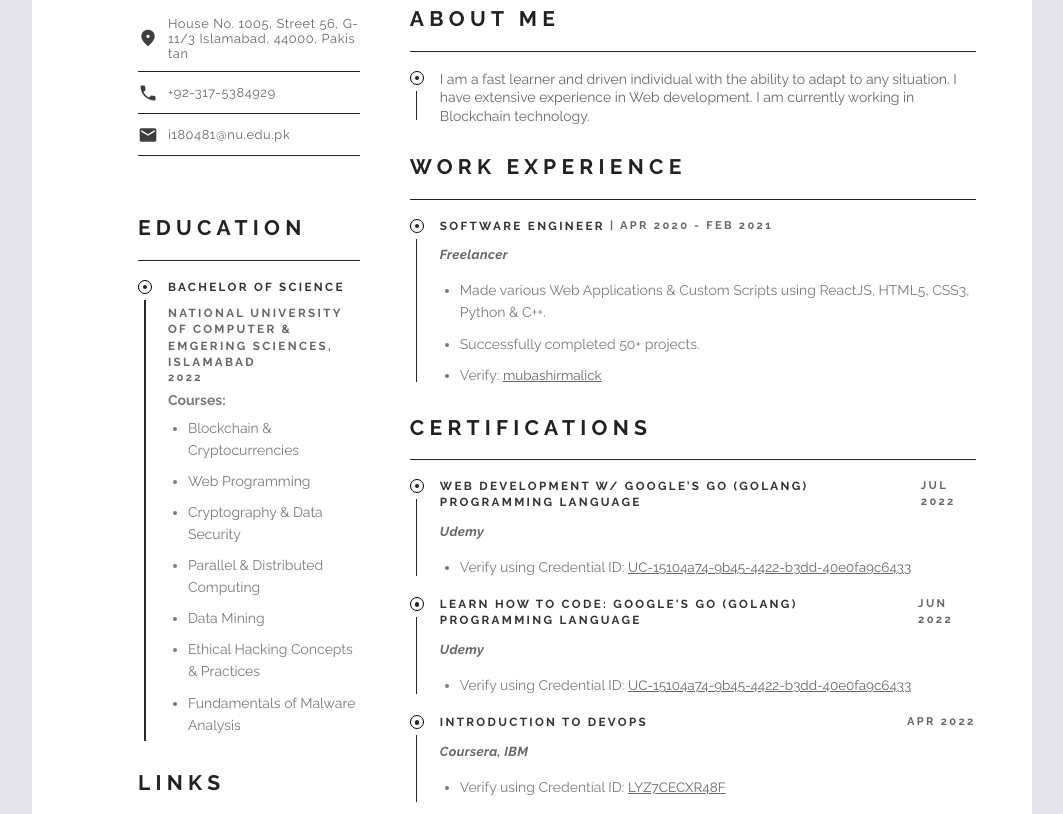
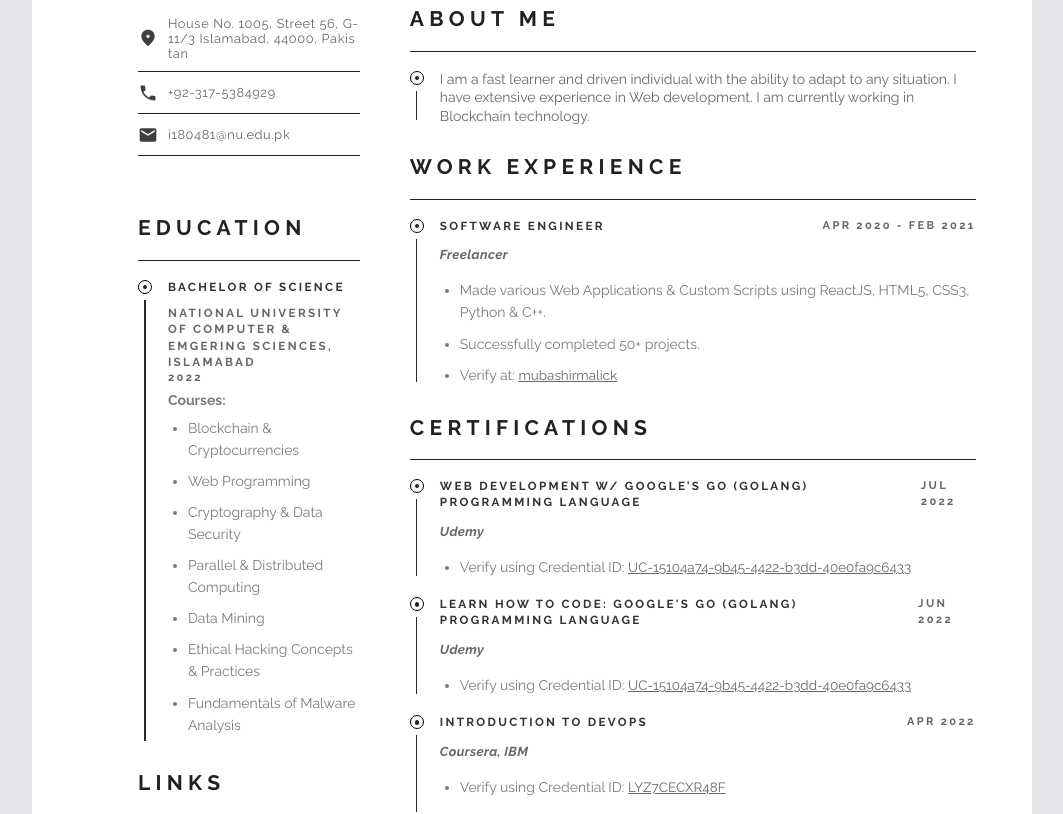
Before and after one commit to RehanMaroof/Resume, a React (Create React App) app: page / in a window 1280 px wide. Shown: the part 340-1154 px from the top of the page, without its empty margins (122-1185 px from the left). Built offline with nearby package versions, Linux system fonts and the light colour scheme; the HTML template or start-up script is replaced by a standard one.

Commit message:
update hardcoded sections to variables

```diff
--- a/src/Resume.js
+++ b/src/Resume.js
@@ -23,7 +23,135 @@ export default function Resume() {
     ]
     const skills = ["Golang", "C++", "Solidity", "PHP", "ReactJS", "Git & GitHub"]
     const interests = ["Dota", "Cricket", "Web3"]
+    const summary = "I am a fast learner and driven individual with the ability to adapt to any situation. I have extensive experience in Web development. I am currently working in Blockchain technology."// About me
+    const workExperience = [{
+        jobTitle: "SOFTWARE ENGINEER",
+        duration: "APR 2020 - FEB 2021",
+        company: "Freelancer",
+        description: [
+            "Made various Web Applications & Custom Scripts using ReactJS, HTML5, CSS3, Python & C++.",
+            "Successfully completed 50+ projects.",
+        ],
+        proof: {
+            flag: 1, // set 0 if you have no link to redirect to
+            text: "mubashirmalick",
+            link: "https://www.freelancer.pk/u/mubashirmalick"
+        }
+    }]
+    const certifications = [{
+        title: "WEB DEVELOPMENT W/ GOOGLE’S GO (GOLANG) PROGRAMMING LANGUAGE",
+        duration: "JUL 2022",
+        orgranization: "Udemy",
+        credentialID: "UC-15104a74-9b45-4422-b3dd-40e0fa9c6433",
+        verificationLink: "https://www.udemy.com/certificate/UC-15104a74-9b45-4422-b3dd-40e0fa9c6433/",
+    },
+    {
+        title: "LEARN HOW TO CODE: GOOGLE'S GO (GOLANG) PROGRAMMING LANGUAGE",
+        duration: "JUN 2022",
+        orgranization: "Udemy",
+        credentialID: "UC-15104a74-9b45-4422-b3dd-40e0fa9c6433",
+        verificationLink: "https://www.udemy.com/certificate/UC-15104a74-9b45-4422-b3dd-40e0fa9c6433/",
+    },
+    {
+        title: "INTRODUCTION TO DEVOPS",
+        duration: "APR 2022",
+        orgranization: "Coursera, IBM",
+        credentialID: "LYZ7CECXR48F",
+        verificationLink: "https://www.coursera.org/account/accomplishments/verify/LYZ7CECXR48F",
+    }]
+    // If you want to include more than one degree, you can remove courses section to create space
+    const education = [{
+        degree: "BACHELOR OF SCIENCE",
+        university: "NATIONAL UNIVERSITY OF COMPUTER & EMGERING SCIENCES, ISLAMABAD",
+        year: "2022",
+        courses: ["Blockchain & Cryptocurrencies", "Web Programming", "Cryptography & Data Security", "Parallel & Distributed Computing","Data Mining", "Ethical Hacking Concepts & Practices", "Fundamentals of Malware Analysis"
+        ]
+    }]
 
+    const displayEducation = education.map((val) => {
+        const displayCourses = val.courses.map((course) => <li>{course}</li>);
+        return(
+            <div className="Item">
+                <div className="Item-left">
+                    <div className="Circle-bullet">
+                        <div className="Inner-circle"></div>
+                    </div>
+                    <StyledLine height="441.094px" marginLeft="6.1px" />
+                </div>
+                <div className="Item-right">
+                    <div className="Item-heading">{ val.degree }
+                        <div className="Item-sub-heading">{ val.university }
+                        </div>
+                        <div className="Item-date">{ val.year }</div>
+                    </div>
+                    <div className="Item-desc">
+                        Courses:<ul>{ displayCourses }</ul>
+                    </div>
+                </div>
+            </div>
+        );
+    });
+    const displayCertifications = certifications.map((val) => {
+        return(
+            <div className="Item">
+                <div className="Item-left">
+                    <div className="Circle-bullet">
+                        <div className="Inner-circle"></div>
+                    </div>
+                    <StyledLine height="77.094px" marginLeft="6.1px" width="1px" />
+                </div>
+                <div className="Item-right">
+                    <div className="Item-heading">
+                        <div className="Item-heading-div">{val.title}&nbsp;
+                        <div className="Item-date" style={{marginLeft: "5px"}}>{val.duration}</div>
+                        </div>
+                        <div className="Item-sub-heading Work-company">{ val.orgranization }</div>
+                    </div>
+                    <div className="Item-desc">
+                        <ul>
+                            <li>Verify using Credential ID: <a target="_blank" rel="noreferrer" href={val.verificationLink }>{val.credentialID}</a></li>
+                        </ul>
+                    </div>
+                </div>
+            </div>
+        );
+    });
+    const displayWorkExperience = workExperience.map((val) => {
+
+        const displayWorkDescription = val.description.map((desc) => {
+            return(
+                <li>{ desc }</li>
+            );
+        });
+
+        return(
+            <div className="Item">
+                <div className="Item-left">
+                    <div className="Circle-bullet">
+                        <div className="Inner-circle"></div>
+                    </div>
+                    <StyledLine height="143.094px" marginLeft="6.1px" width="1px" />
+                </div>
+                <div className="Item-right">
+                    <div className="Item-heading">
+                        <div className="Item-heading-div">{val.jobTitle}
+                            <div className="Item-date">{val.duration}</div>
+                        </div>
+                        <div className="Item-sub-heading Work-company">{val.company}</div>
+                    </div>
+                    <div className="Item-desc">
+                        <ul>
+                            {displayWorkDescription}
+                            { val.proof.flag !== 0 ?
+                                <li>Verify at: <a href={ val.proof.link }>{ val.proof.text }</a></li> : null
+                            }
+
+                        </ul>
+                    </div>
+                </div>
+            </div>
+        );
+    });
     const displayLinks = links.map((val, idx) => {
         return (
             <div className="Item">
@@ -40,7 +168,6 @@ export default function Resume() {
             </div>
         );
     });
-
     const displayInterests = interests.map((val) => {
         return (<div className="Item">
             <div className="Item-left">
@@ -65,7 +192,6 @@ export default function Resume() {
             </div>
         </div>);
     });
-
 
     return(
         <div className="Resume">
@@ -102,33 +228,7 @@ export default function Resume() {
                     </div>
                     <div className="Education">
                         <div className="Heading">Education</div>
-                        <div className="Item">
-                            <div className="Item-left">
-                                <div className="Circle-bullet">
-                                    <div className="Inner-circle"></div>
-                                </div>
-                                <StyledLine height="441.094px" marginLeft="6.1px" />
-                            </div>
-                            <div className="Item-right">
-                                <div className="Item-heading">BACHELOR OF SCIENCE
-                                    <div className="Item-sub-heading">National University of Computer & Emgering Sciences, Islamabad
-                                    </div>
-                                    <div className="Item-date">2022</div>
-                                </div>
-                                <div className="Item-desc">
-                                Courses:
-                                <ul>
-                                    <li>Blockchain & Cryptocurrencies</li>
-                                    <li>Web Programming</li>
-                                    <li>Cryptography & Data Security</li>
-                                    <li>Parallel & Distributed Computing</li>
-                                    <li>Data Mining</li>
-                                    <li>Ethical Hacking Concepts & Practices</li>
-                                    <li>Fundamentals of Malware Analysis</li>
-                                </ul>
-                                </div>
-                            </div>
-                        </div>
+                        { displayEducation }
                     </div>
                     <div className="Links">
                         <div className="Heading">Links</div>
@@ -154,119 +254,17 @@ export default function Resume() {
                                 <StyledLine height="29.2188px" marginLeft="6.1px" width="1px" />
                             </div>
                             <div className="Item-right">
-                                <div className="Pro-summary">I am a fast learner and driven individual with the ability to adapt to any situation. I have extensive experience in Web development. I am currently working in Blockchain technology.</div>
+                                <div className="Pro-summary">{ summary }</div>
                             </div>
                         </div>
                     </div>
                     <div className="Experience">
                         <div className="Heading">WORK experience</div>
-                         <div className="Item">
-                            <div className="Item-left">
-                                <div className="Circle-bullet">
-                                    <div className="Inner-circle"></div>
-                                </div>
-                                <StyledLine height="143.094px" marginLeft="6.1px" width="1px" />
-                            </div>
-                            <div className="Item-right">
-                                <div className="Item-heading">
-                                    <div style={{display: "flex"}}>
-                                        Software Engineer&nbsp;
-                                        <div className="Item-date">
-                                            | APR 2020 - FEB 2021
-                                        </div>
-                                    </div>
-                                    <div className="Item-sub-heading Work-company">
-                                        Freelancer
-                                    </div>
-                                </div>
-                                <div className="Item-desc">
-                                    <ul>
-                                        <li>Made various Web Applications & Custom Scripts using ReactJS, HTML5, CSS3, Python & C++.</li>
-                                        <li>Successfully completed 50+ projects.</li>
-                                        <li>Verify: <a href="https://www.freelancer.pk/u/mubashirmalick">mubashirmalick</a></li>
-                                    </ul>
-                                </div>
-                            </div>
-                        </div>
+                        { displayWorkExperience }
                     </div>
                     <div className="Certifications">
                         <div className="Heading">Certifications</div>
-                        <div className="Item">
-                            <div className="Item-left">
-                                <div className="Circle-bullet">
-                                    <div className="Inner-circle"></div>
-                                </div>
-                                <StyledLine height="77.094px" marginLeft="6.1px" width="1px" />
-                            </div>
-                            <div className="Item-right">
-                                <div className="Item-heading">
-                                    <div className="Item-heading-div">
-                                    Web Development w/ Google’s Go (golang) Programming Language&nbsp;
-                                    <div className="Item-date" style={{marginLeft: "5px"}}>JUL 2022</div>
-                                    </div>
-                                    <div className="Item-sub-heading Work-company">
-                                        Udemy
-                                    </div>
-                                </div>
-                                <div className="Item-desc">
-                                    <ul>
-                                        <li>Verify using Credential ID: <a target="_blank" rel="noreferrer" href="https://www.udemy.com/certificate/UC-15104a74-9b45-4422-b3dd-40e0fa9c6433/">UC-15104a74-9b45-4422-b3dd-40e0fa9c6433</a></li>
-                                    </ul>
-                                </div>
-                            </div>
-                        </div>
-                        <div className="Item">
-                            <div className="Item-left">
-                                <div className="Circle-bullet">
-                                    <div className="Inner-circle"></div>
-                                </div>
-                                <StyledLine height="77.094px" marginLeft="6.1px" width="1px" />
-                            </div>
-                            <div className="Item-right">
-                                <div className="Item-heading">
-                                    <div class="Item-heading-div">
-                                    Learn How To Code: Google's Go (golang) Programming Language&nbsp;
-                                        <div className="Item-date" style={{marginLeft: "5px"}}>
-                                            JUN 2022
-                                        </div>
-                                    </div>
-                                    <div className="Item-sub-heading Work-company">
-                                        Udemy
-                                    </div>
-                                </div>
-                                <div className="Item-desc">
-                                    <ul>
-                                        <li>Verify using Credential ID: <a target="_blank" rel="noreferrer" href="https://www.udemy.com/certificate/UC-15104a74-9b45-4422-b3dd-40e0fa9c6433/">UC-15104a74-9b45-4422-b3dd-40e0fa9c6433</a></li>
-                                    </ul>
-                                </div>
-                            </div>
-                        </div>
-                        <div className="Item">
-                            <div className="Item-left">
-                                <div className="Circle-bullet">
-                                    <div className="Inner-circle"></div>
-                                </div>
-                                <StyledLine height="67.094px" marginLeft="6.1px" width="1px" />
-                            </div>
-                            <div className="Item-right">
-                                <div className="Item-heading">
-                                    <div className="Item-heading-div">
-                                        Introduction to DevOps&nbsp;
-                                        <div className="Item-date" style={{marginLeft: "5px"}}>
-                                            APR 2022
-                                        </div>
-                                    </div>
-                                    <div className="Item-sub-heading Work-company">
-                                        Coursera, IBM
-                                    </div>
-                                </div>
-                                <div className="Item-desc">
-                                    <ul>
-                                        <li>Verify using Credential ID: <a target="_blank" rel="noreferrer" href="https://www.coursera.org/account/accomplishments/verify/LYZ7CECXR48F">LYZ7CECXR48F</a></li>
-                                    </ul>
-                                </div>
-                            </div>
-                        </div>
+                        { displayCertifications }
                     </div>
                     <div className="Projects">
                         <div className="Heading">PERSONAL PROJECTS</div>
```
